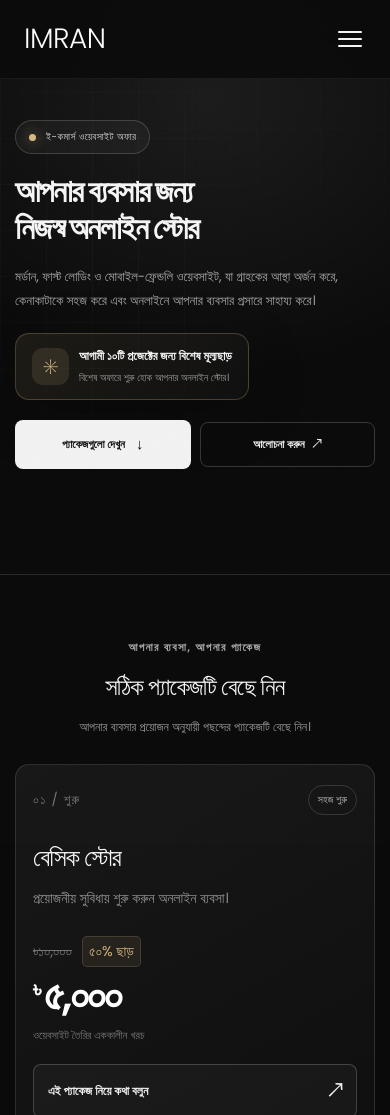
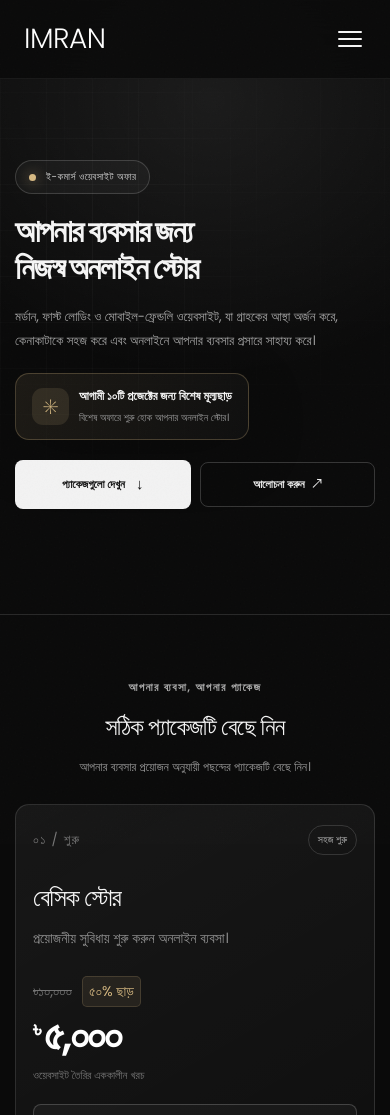
Before and after one commit to imranws/imranws.github.io, a plain HTML site: page ecommerce-offers/index.html in a window 390 px wide. Shown: the top 1115 px of the page. Drawn offline with Linux system fonts and the light colour scheme.

Commit message:
Update ecommerce-offers.css

```diff
--- a/ecommerce-offers/ecommerce-offers.css
+++ b/ecommerce-offers/ecommerce-offers.css
@@ -1604,7 +1604,7 @@
 
 @media(max-width:700px) {
   .eoffer-page .eoffer-service-hero {
-    padding: 120px 0 65px
+    padding: 160px 0 65px
   }
 
   .eoffer-page .eoffer-hero-meta {
```
